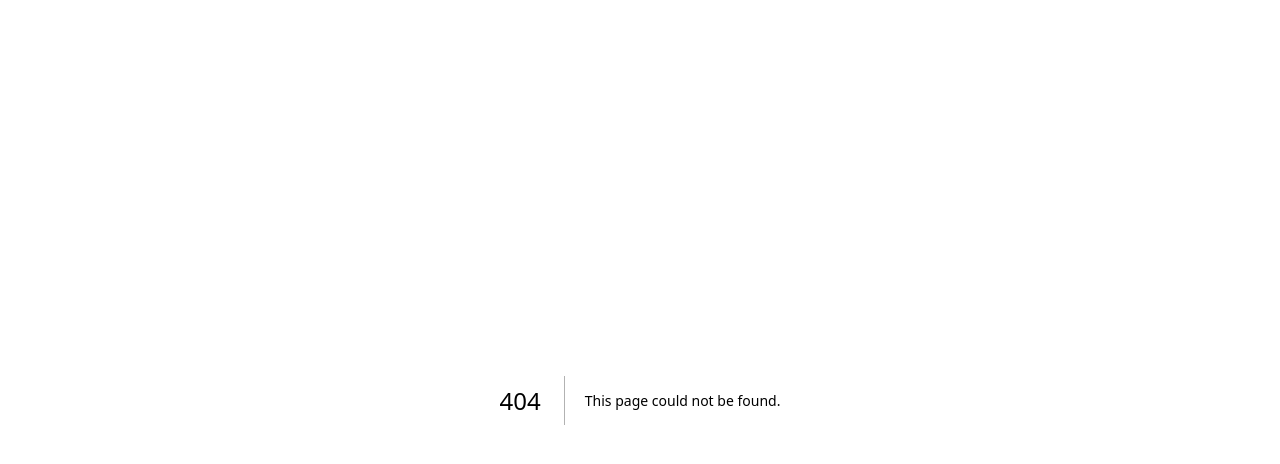
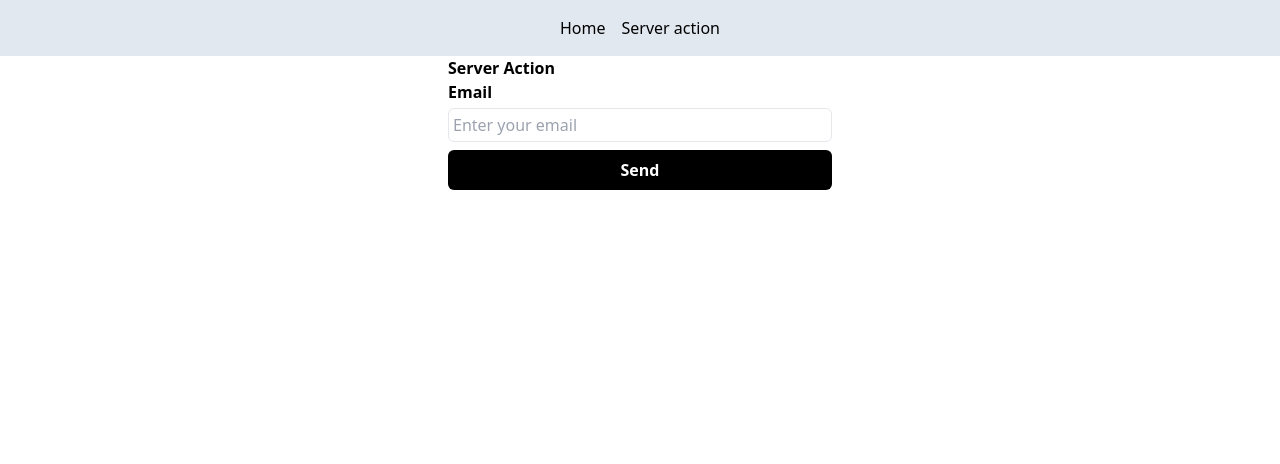
Before and after one commit to carlosiib/next-playground, a Next.js app: page /form in a window 1280 px wide. Before the commit this address had no page. Shown: the top 464 px of the page. Built offline with nearby package versions, Linux system fonts and the light colour scheme.

Commit message:
init server action

```diff
--- /dev/null
+++ b/src/app/components/Navigation.tsx
@@ -0,0 +1,16 @@
+import Link from "next/link";
+
+export function Navigation() {
+  return (
+    <nav className="bg-slate-200 py-4">
+      <ul className="flex justify-center align-center flex-wrap gap-4">
+        <li>
+          <Link href="/">Home</Link>
+        </li>
+        <li>
+          <Link href="/form">Server action</Link>
+        </li>
+      </ul>
+    </nav>
+  )
+}
--- /dev/null
+++ b/src/app/form/page.tsx
@@ -0,0 +1,48 @@
+import { revalidatePath } from 'next/cache'
+import { z } from "zod"
+
+
+const formSchema = z.object({
+  email: z.string().email().trim()
+})
+type Form = z.infer<typeof formSchema>
+
+export default function Form() {
+
+  async function create(formData: FormData) {
+    'use server'
+
+    const email = formData.get("email")
+    const parse = formSchema.safeParse({ email })
+
+    if (!parse.success) {
+      return { errors: parse.error.flatten().fieldErrors, };
+    }
+
+    const { data } = parse
+    console.log("z", data)
+
+    try {
+      // post into db
+      // revalidatePath('/form')
+
+      return { message: `Added` };
+    } catch (e) {
+      return { message: "Failed " };
+    }
+
+  }
+
+  return (
+    <div className="container mx-auto gap-2 max-w-sm ">
+      <h1 className="text-md font-bold">Server Action</h1>
+      <form className="flex flex-col gap-2" action={create}>
+        <label className="flex flex-col gap-1">
+          <span className="font-semibold">Email</span>
+          <input type="email" name="email" placeholder="Enter your email" className="border p-1 rounded-md" />
+        </label>
+        <input type="submit" value="Send" className="bg-black text-white p-2 font-semibold rounded-md" />
+      </form>
+    </div>
+  )
+}
--- a/src/app/layout.tsx
+++ b/src/app/layout.tsx
@@ -1,5 +1,5 @@
 import './globals.css'
-
+import { Navigation } from "./components/Navigation"
 export const metadata = {
   title: 'Create Next App',
   description: 'Generated by create next app',
@@ -12,7 +12,10 @@ export default function RootLayout({
 }) {
   return (
     <html lang="en">
-      <body className="">{children}</body>
+      <body className="">
+        <Navigation />
+        {children}
+      </body>
     </html>
   )
 }
```
